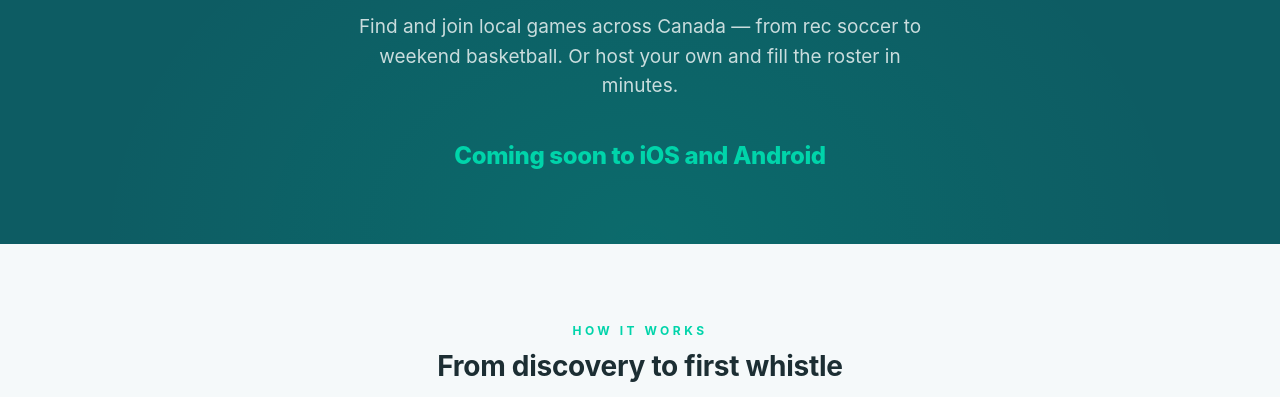
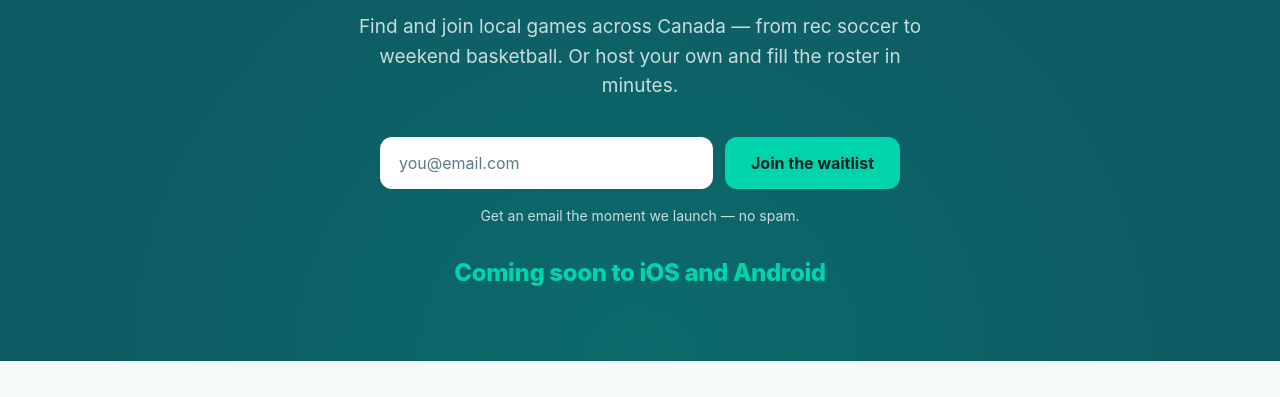
Before and after one commit to ali-a10/AppWebPage, a plain HTML site: page index.html in a window 1280 px wide. Shown: the part 367-764 px from the top of the page. Drawn offline with Linux system fonts and the light colour scheme.

Commit message:
Add email waitlist signup form to hero

```diff
--- a/assets/styles.css
+++ b/assets/styles.css
@@ -398,8 +398,98 @@ p {
 
 .cta-strip h2 {
   color: var(--text-on-dark);
-  margin-bottom: 24px;
+  margin-bottom: 12px;
   font-size: 32px;
+}
+
+/* Waitlist signup form */
+.waitlist {
+  display: flex;
+  flex-wrap: wrap;
+  justify-content: center;
+  gap: 12px;
+  max-width: 520px;
+  margin: 0 auto;
+}
+
+.waitlist__input {
+  flex: 1 1 240px;
+  min-width: 0;
+  height: 52px;
+  padding: 0 18px;
+  border: 1px solid transparent;
+  border-radius: var(--r-button);
+  background: var(--card);
+  color: var(--text);
+  font-family: inherit;
+  font-size: 16px;
+}
+
+.waitlist__input::placeholder {
+  color: var(--text-muted);
+}
+
+.waitlist__input:focus {
+  outline: none;
+  border-color: var(--mint);
+  box-shadow: 0 0 0 3px var(--mint-soft);
+}
+
+.waitlist__btn {
+  flex: 0 0 auto;
+  height: 52px;
+  padding: 0 26px;
+  border: none;
+  border-radius: var(--r-button);
+  background: var(--mint);
+  color: var(--teal-dark);
+  font-family: inherit;
+  font-size: 16px;
+  font-weight: 700;
+  cursor: pointer;
+  transition: transform 0.15s ease, opacity 0.15s ease;
+}
+
+.waitlist__btn:hover {
+  transform: translateY(-1px);
+  opacity: 0.92;
+}
+
+.waitlist__note {
+  margin: 16px 0 0;
+  font-size: 14px;
+  color: var(--text-on-dark-muted);
+}
+
+.waitlist__success {
+  margin: 0 auto;
+  max-width: 520px;
+  font-size: 19px;
+  font-weight: 700;
+  color: var(--mint);
+}
+
+.visually-hidden {
+  position: absolute;
+  width: 1px;
+  height: 1px;
+  padding: 0;
+  margin: -1px;
+  overflow: hidden;
+  clip: rect(0, 0, 0, 0);
+  white-space: nowrap;
+  border: 0;
+}
+
+@media (max-width: 480px) {
+  .waitlist__btn {
+    flex: 1 1 100%;
+  }
+}
+
+/* Space the "coming soon" tagline below the hero waitlist form. */
+.hero .coming-soon {
+  margin-top: 28px;
 }
 
 /* Footer */
--- /dev/null
+++ b/assets/waitlist.js
@@ -0,0 +1,33 @@
+// Hero waitlist form → MailerLite.
+// Submits in the background so visitors stay on the page and see an inline
+// "thank you" instead of being redirected to MailerLite's own success page.
+(function () {
+  "use strict";
+
+  var form = document.getElementById("waitlist");
+  if (!form) return;
+
+  var note = document.querySelector(".waitlist__note");
+  var success = document.querySelector(".waitlist__success");
+
+  form.addEventListener("submit", function (event) {
+    event.preventDefault();
+
+    // application/x-www-form-urlencoded keeps this a "simple" cross-origin
+    // request (no CORS preflight), which MailerLite's endpoint accepts.
+    var body = new URLSearchParams(new FormData(form));
+
+    fetch(form.action, {
+      method: "POST",
+      mode: "no-cors",
+      body: body,
+    }).catch(function () {
+      // Opaque response — nothing to read. Ignore network noise.
+    });
+
+    // We can't read a no-cors response, so optimistically show success.
+    form.hidden = true;
+    if (note) note.hidden = true;
+    if (success) success.hidden = false;
+  });
+})();
--- a/index.html
+++ b/index.html
@@ -40,6 +40,39 @@
         <p class="hero__sub">
           Find and join local games across Canada — from rec soccer to weekend
           basketball. Or host your own and fill the roster in minutes.
+        </p>
+
+        <!--
+          WAITLIST FORM — posts to MailerLite.
+          assets/waitlist.js intercepts the submit so we can show an inline
+          "thank you" instead of redirecting. The action/target below are a
+          no-JS fallback that still works if scripting is disabled.
+        -->
+        <form
+          class="waitlist"
+          id="waitlist"
+          action="https://assets.mailerlite.com/jsonp/2427023/forms/190014624131712066/subscribe"
+          method="post"
+          target="_blank"
+        >
+          <label class="visually-hidden" for="waitlist-email">Email address</label>
+          <input
+            class="waitlist__input"
+            id="waitlist-email"
+            type="email"
+            name="fields[email]"
+            placeholder="you@email.com"
+            autocomplete="email"
+            required
+          />
+          <button class="waitlist__btn" type="submit">Join the waitlist</button>
+          <!-- Required by MailerLite -->
+          <input type="hidden" name="ml-submit" value="1" />
+          <input type="hidden" name="anticsrf" value="true" />
+        </form>
+        <p class="waitlist__note">Get an email the moment we launch — no spam.</p>
+        <p class="waitlist__success" hidden>
+          🎉 You're on the list! Check your inbox to confirm.
         </p>
 
         <!-- Pre-launch tagline. Replace with a .store-row of official App Store + Google Play badges once the apps are live. -->
@@ -182,5 +215,7 @@
         </nav>
       </div>
     </footer>
+
+    <script src="./assets/waitlist.js" defer></script>
   </body>
 </html>
```
